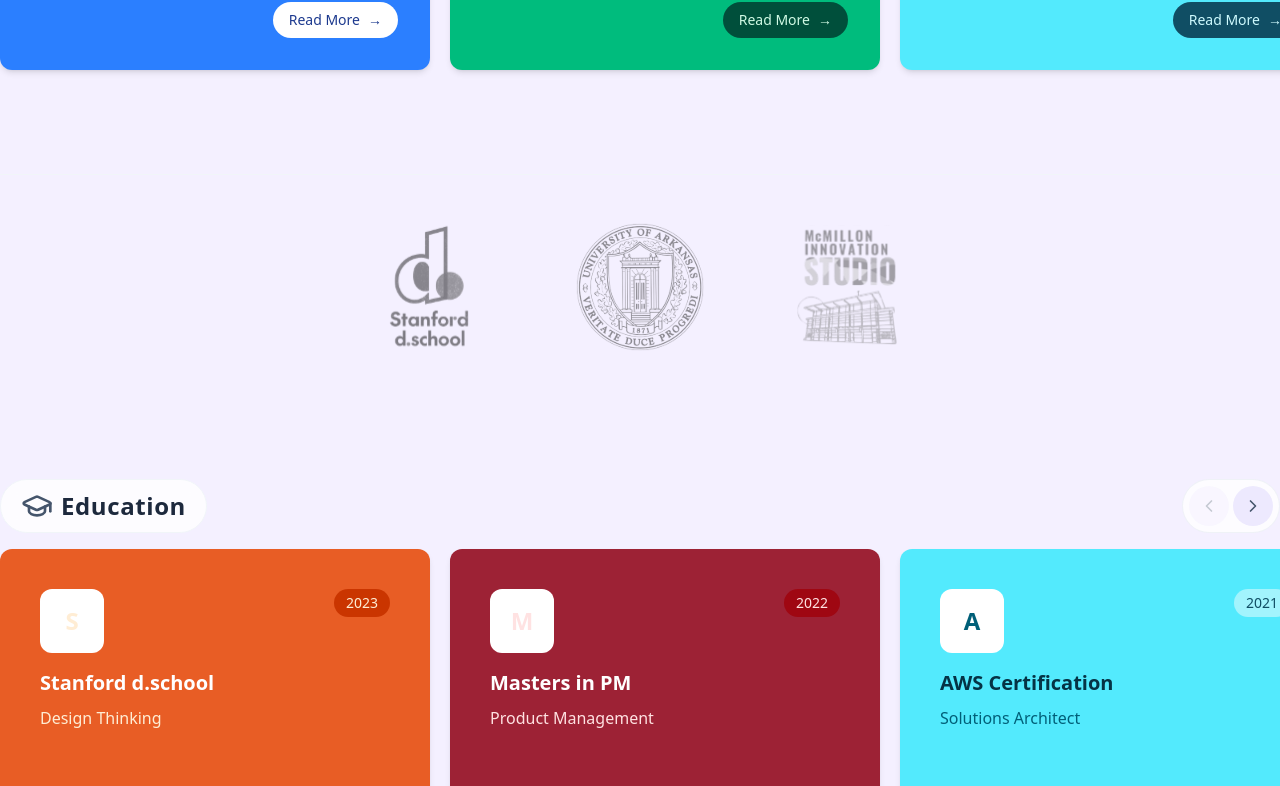
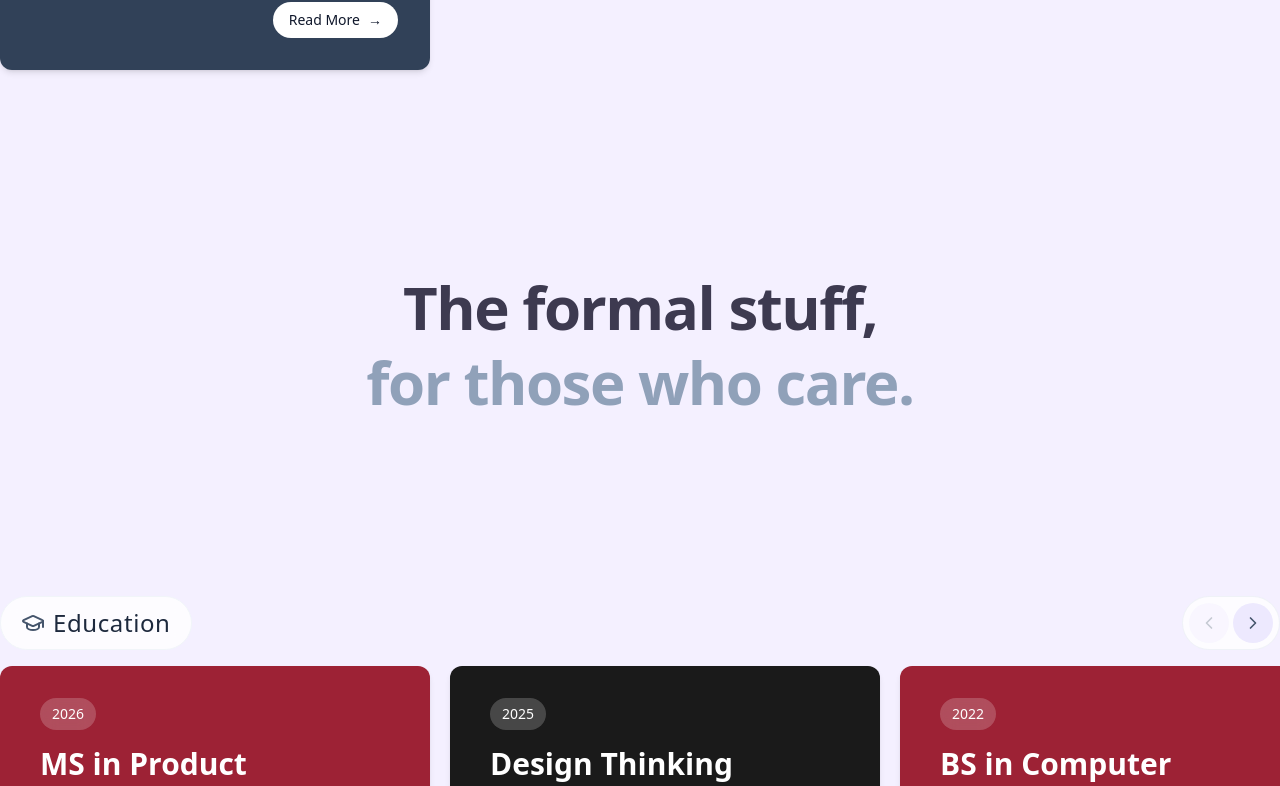
Before and after one commit to tomatomonari/portfolio-2026, a Next.js app: page / in a window 1280 px wide. Shown: the part 1991-2777 px from the top of the page. Built offline with nearby package versions, Linux system fonts and the light colour scheme.

Commit message:
p much done.

```diff
--- a/app/page.tsx
+++ b/app/page.tsx
@@ -1,11 +1,12 @@
 "use client";
 
 import { useRef, useState, useEffect } from "react";
-import { Star, Briefcase, Rocket, GraduationCap } from "lucide-react";
+import { motion } from "framer-motion";
+import { Star, Rocket, GraduationCap } from "lucide-react";
 import { ExperienceCard, EducationCard } from "@/components/cards";
 import { Navbar } from "@/components/layout/Navbar";
 import { Footer } from "@/components/layout/Footer";
-import { HeroSection, LogoRow, ProjectSection, FeaturedSection, WorkHistorySection, EducationSection, AboutSection, PreFooterSection } from "@/components/sections";
+import { HeroSection, ProjectSection, FeaturedSection, EducationSection, AboutSection, PreFooterSection } from "@/components/sections";
 
 export default function Home() {
   const educationRef = useRef<HTMLDivElement>(null);
@@ -86,67 +87,6 @@
           />
         </FeaturedSection>
 
-        {/* Work History Section */}
-        <WorkHistorySection title="Work History" icon={<Briefcase className="w-8 h-8" />}>
-          <ExperienceCard
-            title="Technical Product Manager"
-            role="Ox - SaaS Startup in Supply Chain"
-            date="2022 - 2025"
-            description={"• Led infrastructure overhaul -> enabled 3x customer scale and 70% faster B2B integration while reducing infra cost and app wide latency by 20%.\n• Built analytics product 0-to-1 and evolved it into warehouse management tool.\n• Drove cross-functional ceremonies, roadmap planning, and strategic prioritization across engineering, design and product teams."}
-            link="/work/ox"
-            color="blue"
-          />
-          <ExperienceCard
-            title="Founder & Product Lead"
-            role="Bento @ McMillon Innovation Studio"
-            date="2021 - 2022"
-            description={"• Built digital menu platform for restaurants from scratch.\n• Won 2nd place and $10k at Arkansas Governor's Cup as the only undergrad team."}
-            link="/project/bento"
-            color="green"
-          />
-          <ExperienceCard
-            title="Product Manager -> Graduate Assistant"
-            role="McMillon Innovation Studio"
-            date="2020-2022, 2025-2026"
-            description={"• As student: Solved business challenges with Fortune 500 companies including Walmart, P&G, and J&J.\n• As GA: Facilitating design thinking workshops, mentoring student leaders help solve problems."}
-            link="/work/mcmillon"
-            color="cyan"
-          />
-        </WorkHistorySection>
-
-        {/* Social Proof / Credibility Row */}
-        <LogoRow />
-
-        {/* Education Section */}
-        <div ref={educationRef}>
-          <EducationSection title="Education" icon={<GraduationCap className="w-8 h-8" />}>
-            <EducationCard
-              school="Stanford d.school"
-              degree="Design Thinking"
-              year="2023"
-              color="dschool"
-            />
-            <EducationCard
-              school="Masters in PM"
-              degree="Product Management"
-              year="2022"
-              color="arkansas"
-            />
-            <EducationCard
-              school="AWS Certification"
-              degree="Solutions Architect"
-              year="2021"
-              color="cyan"
-            />
-            <EducationCard
-              school="Google UX"
-              degree="Professional Certificate"
-              year="2020"
-              color="blue"
-            />
-          </EducationSection>
-        </div>
-
         {/* Projects Section */}
         <ProjectSection title="Projects" icon={<Rocket className="w-8 h-8" />}>
           <ExperienceCard
@@ -158,6 +98,58 @@
             color="gray"
           />
         </ProjectSection>
+
+        {/* Interstitial */}
+        <div className="w-full max-w-[1330px] mx-auto px-[19px] lg:px-0 py-16 md:py-24 text-center">
+          <motion.p
+            initial={{ opacity: 0, y: 30 }}
+            whileInView={{ opacity: 1, y: 0 }}
+            viewport={{ once: true, amount: 0.5 }}
+            transition={{ type: "spring", stiffness: 500, damping: 25, mass: 0.8 }}
+            className="text-4xl md:text-6xl font-semibold text-[#3d3a50] leading-tight tracking-tight"
+          >
+            The formal stuff,
+          </motion.p>
+          <motion.p
+            initial={{ opacity: 0, y: 30 }}
+            whileInView={{ opacity: 1, y: 0 }}
+            viewport={{ once: true, amount: 0.5 }}
+            transition={{ type: "spring", stiffness: 500, damping: 25, mass: 0.8, delay: 0.1 }}
+            className="text-4xl md:text-6xl font-semibold text-slate-400 leading-tight tracking-tight"
+          >
+            for those who care.
+          </motion.p>
+        </div>
+
+        {/* Education Section */}
+        <div ref={educationRef}>
+          <EducationSection title="Education" icon={<GraduationCap className="w-8 h-8" />}>
+            <EducationCard
+              title="MS in Product Innovation"
+              school="University of Arkansas"
+              year="2026"
+              logo="/logos/uofawalton.svg"
+              invertLogo
+              color="arkansas"
+            />
+            <EducationCard
+              title="Design Thinking Bootcamp"
+              school="Stanford d.school"
+              year="2025"
+              logo="/logos/sdschoolwhite.svg"
+              logoLarge
+              color="gray"
+            />
+            <EducationCard
+              title="BS in Computer Science"
+              school="University of Arkansas"
+              year="2022"
+              logo="/logos/uofawalton.svg"
+              invertLogo
+              color="arkansas"
+            />
+          </EducationSection>
+        </div>
 
       </div>
 
--- a/components/cards/EducationCard.tsx
+++ b/components/cards/EducationCard.tsx
@@ -1,6 +1,6 @@
 "use client";
 
-import { useRef } from "react";
+import { useRef, useState, useEffect } from "react";
 import { motion, useSpring } from "framer-motion";
 import Image from "next/image";
 import { cn } from "@/lib/utils";
@@ -16,71 +16,65 @@
   | "gray";
 
 interface EducationCardProps {
+  title: string;
   school: string;
-  degree: string;
   year: string;
   logo?: string;
+  invertLogo?: boolean;
+  logoLarge?: boolean;
   className?: string;
   color?: CardColor;
 }
 
 // Color configurations for each variant
-const colorConfig: Record<CardColor, { bg: string; text: string; textSecondary: string; badge: string; logoBg: string }> = {
+const colorConfig: Record<CardColor, { bg: string; text: string; textSecondary: string; badge: string }> = {
   white: {
     bg: "bg-white",
     text: "text-slate-900",
     textSecondary: "text-slate-600",
     badge: "bg-slate-100 text-slate-600",
-    logoBg: "bg-slate-100",
   },
   arkansas: {
-    bg: "bg-[#9D2235]",  // Arkansas Cardinal
+    bg: "bg-[#9D2235]",
     text: "text-white",
     textSecondary: "text-red-100",
     badge: "bg-red-800 text-red-100",
-    logoBg: "bg-white",
   },
   dschool: {
-    bg: "bg-[#E85D25]",  // d.school orange
+    bg: "bg-[#E85D25]",
     text: "text-white",
     textSecondary: "text-orange-100",
     badge: "bg-orange-700 text-orange-100",
-    logoBg: "bg-white",
   },
   blue: {
     bg: "bg-blue-500",
     text: "text-white",
     textSecondary: "text-blue-100",
     badge: "bg-blue-400 text-blue-950",
-    logoBg: "bg-white",
   },
   green: {
     bg: "bg-emerald-500",
     text: "text-emerald-950",
     textSecondary: "text-emerald-800",
     badge: "bg-emerald-400 text-emerald-950",
-    logoBg: "bg-white",
   },
   purple: {
     bg: "bg-purple-600",
     text: "text-white",
     textSecondary: "text-purple-200",
     badge: "bg-purple-400 text-purple-950",
-    logoBg: "bg-white",
   },
   cyan: {
     bg: "bg-cyan-300",
     text: "text-cyan-950",
     textSecondary: "text-cyan-800",
     badge: "bg-cyan-200 text-cyan-900",
-    logoBg: "bg-white",
   },
   gray: {
-    bg: "bg-slate-700",
+    bg: "bg-[#1a1a1a]",
     text: "text-white",
     textSecondary: "text-slate-300",
     badge: "bg-slate-600 text-slate-200",
-    logoBg: "bg-white",
   },
 };
 
@@ -92,35 +86,42 @@
 };
 
 export function EducationCard({
+  title,
   school,
-  degree,
   year,
   logo,
+  invertLogo = false,
+  logoLarge = false,
   className,
   color = "white",
 }: EducationCardProps) {
   const colors = colorConfig[color];
   const cardRef = useRef<HTMLDivElement>(null);
+  const [isHovered, setIsHovered] = useState(false);
+  const [isMobile, setIsMobile] = useState(false);
+
+  useEffect(() => {
+    const check = () => setIsMobile(window.innerWidth < 768);
+    check();
+    window.addEventListener("resize", check);
+    return () => window.removeEventListener("resize", check);
+  }, []);
 
   // Spring-smoothed position values for planar "slide" effect
   const x = useSpring(0, slideSpringConfig);
   const y = useSpring(0, slideSpringConfig);
 
   const handleMouseEnter = (e: React.MouseEvent) => {
+    setIsHovered(true);
     if (!cardRef.current) return;
 
     const rect = cardRef.current.getBoundingClientRect();
-
-    // Calculate mouse position relative to card center
-    // Divisor of 8 = larger movement range for visible effect
     const nudgeX = -((e.clientX - rect.left - rect.width / 2) / 8);
     const nudgeY = -((e.clientY - rect.top - rect.height / 2) / 8);
 
-    // The "Push" - card slides away from mouse entry point
     x.set(nudgeX);
     y.set(nudgeY);
 
-    // The "Snap Back" - spring physics handle the triple-bounce settle
     setTimeout(() => {
       x.set(0);
       y.set(0);
@@ -128,24 +129,21 @@
   };
 
   const handleMouseLeave = () => {
-    // Safety reset - ensure card returns to resting position
+    setIsHovered(false);
     x.set(0);
     y.set(0);
   };
 
-  // Planar movement only - no scale (strict 2D)
   const motionStyle = { x, y };
 
   return (
     <motion.div
       ref={cardRef}
       className={cn(
-        "flex flex-col rounded-card p-6 md:p-8 lg:p-10",
-        // Consistent shadow - no hover expansion (strict flatness)
+        "relative flex flex-col rounded-card overflow-hidden",
         "shadow-md",
-        // Fixed "Portrait" dimensions - Tuned for elegance
-        "w-[89vw] aspect-[3/4]", // Mobile - 3:4 ratio
-        "md:w-[430px] md:h-[573px]", // Desktop - 3:4 ratio (430 × 4/3)
+        "w-[calc(100vw-38px)] aspect-[3/4]",
+        "md:w-[430px] md:h-[573px]",
         colors.bg,
         className
       )}
@@ -153,49 +151,41 @@
       onMouseLeave={handleMouseLeave}
       style={motionStyle}
     >
-      {/* Logo and Year row */}
-      <div className="flex items-start justify-between mb-4">
-        {logo ? (
+      {/* Top: Year badge, then Title */}
+      <div className="p-6 md:p-8 lg:p-10 pt-5 md:pt-6 lg:pt-8 pb-0 md:pb-0 lg:pb-0">
+        <span className="inline-block px-3 py-1.5 text-sm font-medium rounded-full mb-4 bg-white/20 text-white backdrop-blur-sm">
+          {year}
+        </span>
+        <h3 className={cn("text-2xl md:text-3xl font-bold mb-1", colors.text)}>
+          {title}
+        </h3>
+        <p className={cn("text-base md:text-lg font-medium", colors.textSecondary)}>
+          {school}
+        </p>
+      </div>
+
+      {/* Centered logo */}
+      {logo && (
+        <div className="flex-1 flex items-center justify-center p-8">
           <div className={cn(
-            "relative w-12 h-12 md:w-16 md:h-16 rounded-xl overflow-hidden shadow-sm",
-            colors.logoBg
+            "relative",
+            logoLarge ? "w-56 h-56 md:w-60 md:h-60" : "w-48 h-48 md:w-52 md:h-52"
           )}>
             <Image
               src={logo}
               alt={`${school} logo`}
               fill
-              className="object-contain p-1"
+              className={cn(
+                "object-contain transition-all duration-300",
+                isHovered || isMobile ? "opacity-100" : "opacity-25"
+              )}
+              style={{
+                filter: invertLogo ? "brightness(0) invert(1)" : undefined,
+              }}
             />
           </div>
-        ) : (
-          <div className={cn(
-            "w-12 h-12 md:w-16 md:h-16 rounded-xl flex items-center justify-center",
-            colors.logoBg
-          )}>
-            <span className={cn("text-xl md:text-2xl font-bold", colors.textSecondary)}>
-              {school.charAt(0)}
-            </span>
-          </div>
-        )}
-
-        {/* Year badge */}
-        <span className={cn(
-          "inline-block px-3 py-1 text-sm font-medium rounded-full",
-          colors.badge
-        )}>
-          {year}
-        </span>
-      </div>
-
-      {/* School name */}
-      <h3 className={cn("text-lg md:text-xl font-bold mb-2", colors.text)}>
-        {school}
-      </h3>
-
-      {/* Degree */}
-      <p className={cn("text-sm md:text-base leading-relaxed", colors.textSecondary)}>
-        {degree}
-      </p>
+        </div>
+      )}
     </motion.div>
   );
 }
--- a/components/sections/FeaturedSection.tsx
+++ b/components/sections/FeaturedSection.tsx
@@ -204,7 +204,7 @@
         ref={scrollRef}
         className="w-full overflow-x-auto scrollbar-hide overflow-y-visible"
         style={{
-          paddingLeft: isLargeScreen ? "max(0px, calc((100vw - 1330px) / 2))" : "19px",
+          paddingLeft: isLargeScreen ? "max(0px, calc(50% - 665px))" : "19px",
           // Extra padding for bounce overflow on both mobile and desktop
           paddingTop: "80px",
           marginTop: "-80px",
--- a/components/sections/ProjectSection.tsx
+++ b/components/sections/ProjectSection.tsx
@@ -202,7 +202,7 @@
         ref={scrollRef}
         className="w-full overflow-x-auto scrollbar-hide overflow-y-visible"
         style={{
-          paddingLeft: isLargeScreen ? "max(0px, calc((100vw - 1330px) / 2))" : "19px",
+          paddingLeft: isLargeScreen ? "max(0px, calc(50% - 665px))" : "19px",
           // Extra padding for bounce overflow
           paddingTop: "80px",
           marginTop: "-80px",
--- a/components/sections/WorkHistorySection.tsx
+++ b/components/sections/WorkHistorySection.tsx
@@ -204,7 +204,7 @@
         ref={scrollRef}
         className="w-full overflow-x-auto scrollbar-hide overflow-y-visible"
         style={{
-          paddingLeft: isLargeScreen ? "max(0px, calc((100vw - 1330px) / 2))" : "19px",
+          paddingLeft: isLargeScreen ? "max(0px, calc(50% - 665px))" : "19px",
           // Extra padding for bounce overflow on both mobile and desktop
           paddingTop: "80px",
           marginTop: "-80px",
--- a/components/ui/SectionHeader.tsx
+++ b/components/ui/SectionHeader.tsx
@@ -36,11 +36,10 @@
         )}
       >
         {/* Icon - smaller on mobile */}
-        <span className="text-slate-600 [&>svg]:w-5 [&>svg]:h-5 md:[&>svg]:w-8 md:[&>svg]:h-8">
-          {icon || <Layers className="w-5 h-5 md:w-8 md:h-8" />}
+        <span className="text-slate-600 [&>svg]:w-5 [&>svg]:h-5 md:[&>svg]:w-6 md:[&>svg]:h-6">
+          {icon || <Layers className="w-5 h-5 md:w-6 md:h-6" />}
         </span>
-        {/* Title - not bold on mobile, smaller text */}
-        <span className="text-base md:text-2xl font-medium md:font-bold text-slate-800 tracking-wide">
+        <span className="text-base md:text-2xl font-normal text-slate-800 tracking-wide">
           {title}
         </span>
       </div>
```
Also changed, not shown: components/layout/Navbar.tsx (+0 -9 lines), components/sections/EducationSection.tsx (+10 -5 lines), public/logos/sdschoolwhite.svg (added).
